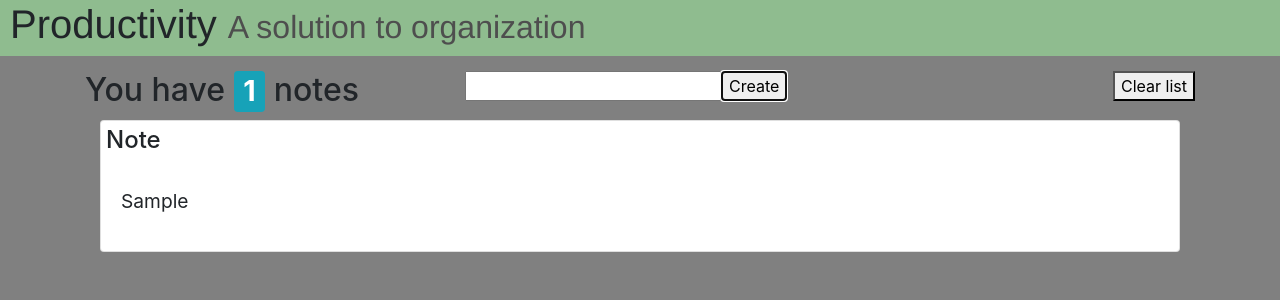
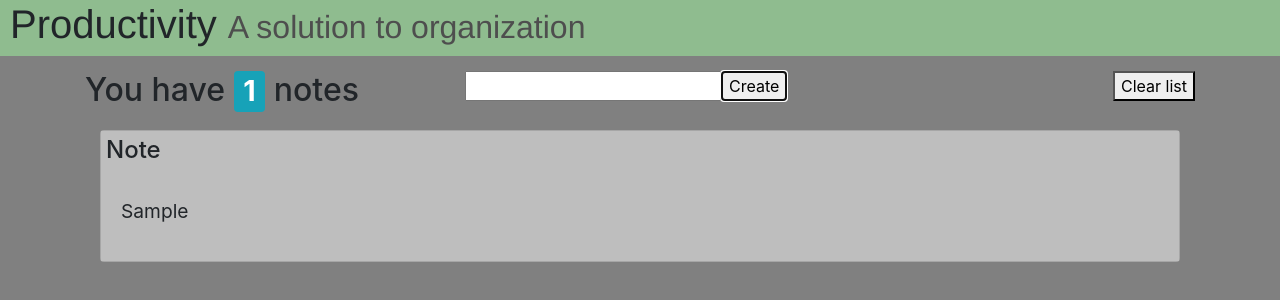
Before and after one commit to irfan-f/productivity-app, a React (Create React App) app: page / in a window 1280 px wide. Both pictures are taken after typing "Sample" into the empty fields and a click on the button "Create". Shown: the top 300 px of the page. Built offline with nearby package versions, Linux system fonts and the light colour scheme.

Commit message:
Color changes

```diff
--- a/src/components/NoteItem.js
+++ b/src/components/NoteItem.js
@@ -11,13 +11,13 @@ class NoteItem extends Component {
     return (
       <div className="row" onClick = {this.toggle}>
         <div className="col ok">
-        <div className="card" >
-          <h4 className="card-title">Note</h4>
-          <div className={"card-body" + (note.complete ? " completed" : "")} >
-            <ReactMarkdown source={note.text} />
+          <div className="card" >
+            <h4 className="card-title">Note</h4>
+            <div className={"card-body" + (note.complete ? " completed" : "")} >
+              <ReactMarkdown source={note.text} />
+            </div>
           </div>
         </div>
-      </div>
       </div>
     );
   }
--- a/src/components/stylesheets/NoteItem.css
+++ b/src/components/stylesheets/NoteItem.css
@@ -1,15 +1,22 @@
 .card-body {
   font-size: larger;
   height: fit-content;
+  background-color: inherit;
 }
 
 .card-title {
   padding-top: 5px;
   padding-left: 5px;
+  background-color: inherit;
+}
+
+.card {
+  background-color: rgb(190, 190, 190);
 }
 
 .ok {
-  padding-bottom: 15px;
+  padding-bottom: 10px;
+  padding-top: 10px;
   cursor: pointer;
 }
 
```
